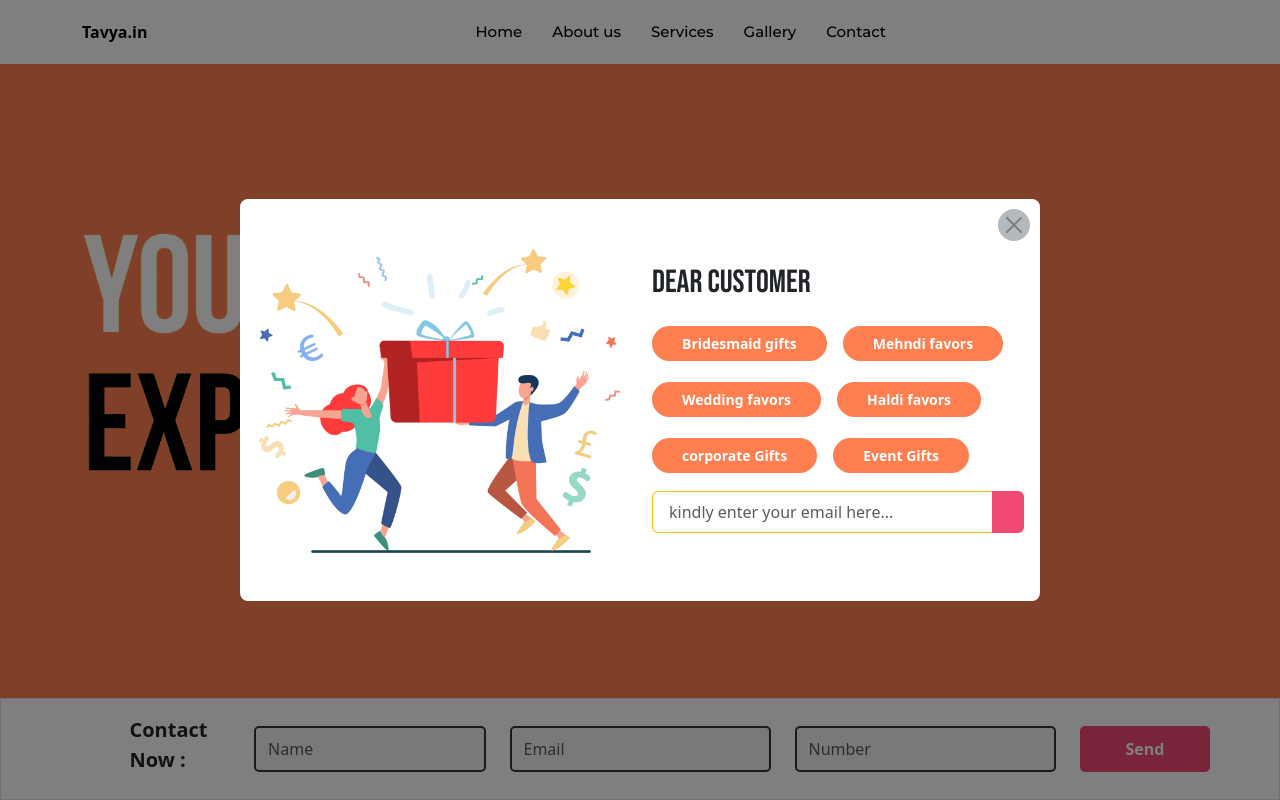
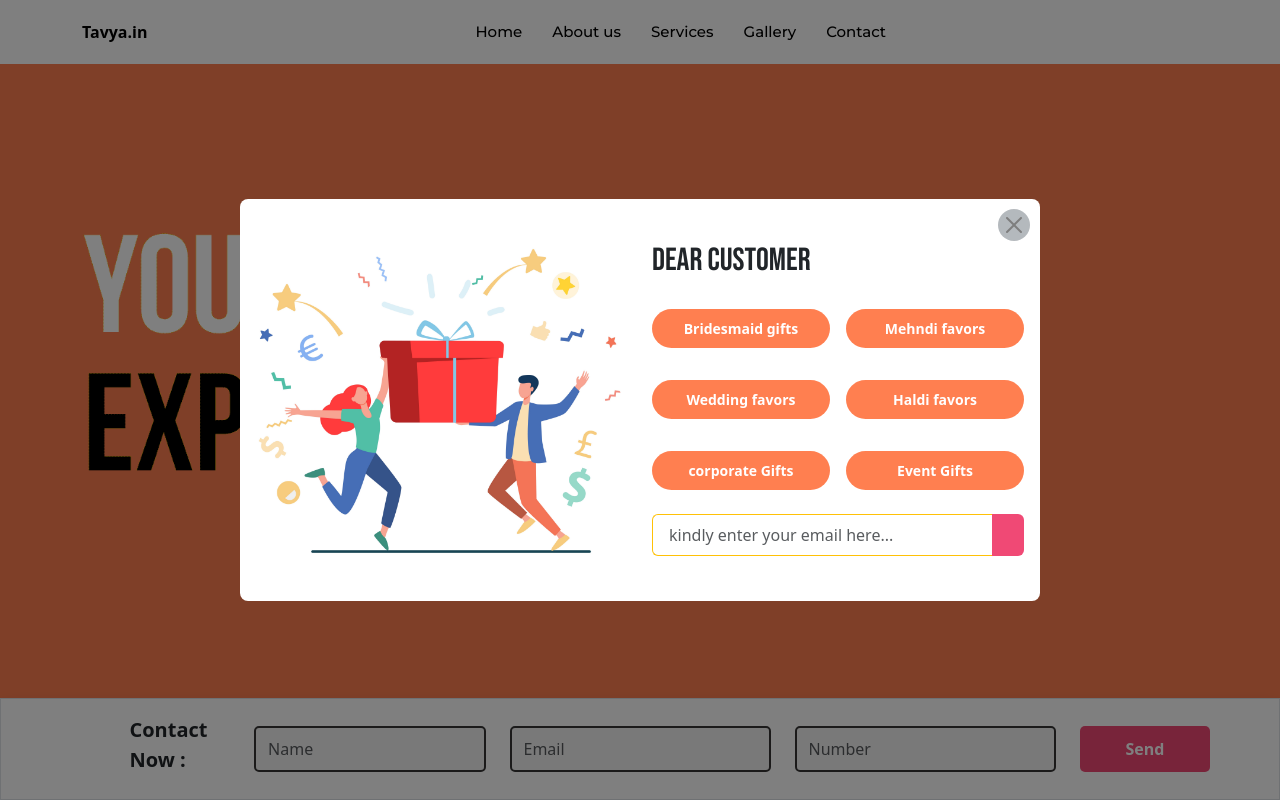
Before and after one commit to Npkrathour/tavya-new-project, a plain HTML site: page index.html in a window 1280 px wide. Shown: the top 800 px of the page. Drawn offline with nearby package versions, Linux system fonts and the light colour scheme; no server answers; animation ran at ten frames a second; some icons are missing.

Commit message:
some chnages

```diff
--- a/index.html
+++ b/index.html
@@ -660,10 +660,10 @@
                             </div>
                             <ul class="list-unstyled d-flex gap-3 modal-buttons py-2">
                                 <li>
-                                    <a href="" class="text-white">Bridesmaid gifts</a>
+                                    <a href="" class="text-white btn">Bridesmaid gifts</a>
                                 </li>
                                 <li>
-                                    <a href="" class="text-white">Mehndi favors</a>
+                                    <a href="" class="text-white btn">Mehndi favors</a>
                                 </li>
 
 
@@ -671,19 +671,19 @@
                             </ul>
                             <ul class="list-unstyled d-flex gap-3 modal-buttons py-2">
                                 <li>
-                                    <a href="" class="text-white">Wedding favors</a>
+                                    <a href="" class="text-white btn">Wedding favors</a>
                                 </li>
                                 <li>
-                                    <a href="" class="text-white">Haldi favors</a>
+                                    <a href="" class="text-white btn">Haldi favors</a>
                                 </li>
 
                             </ul>
                             <ul class="list-unstyled d-flex gap-3 modal-buttons py-2">
                                 <li>
-                                    <a href="" class="text-white">corporate Gifts</a>
+                                    <a href="" class="text-white btn">corporate Gifts</a>
                                 </li>
                                 <li>
-                                    <a href="" class="text-white">Event Gifts</a>
+                                    <a href="" class="text-white btn">Event Gifts</a>
                                 </li>
 
                             </ul>
--- a/style.css
+++ b/style.css
@@ -631,7 +631,14 @@ p {
   width: 80px;
   object-fit: cover;
 }
-
+.modal-up ul li {
+  width: 100%;
+  max-width: 50%;
+}
+.modal-up ul li a {
+  width: 100%;
+  max-width: 100%;
+}
 /* ===============gif animation============= */
 input::-webkit-outer-spin-button,
 input::-webkit-inner-spin-button {
```
